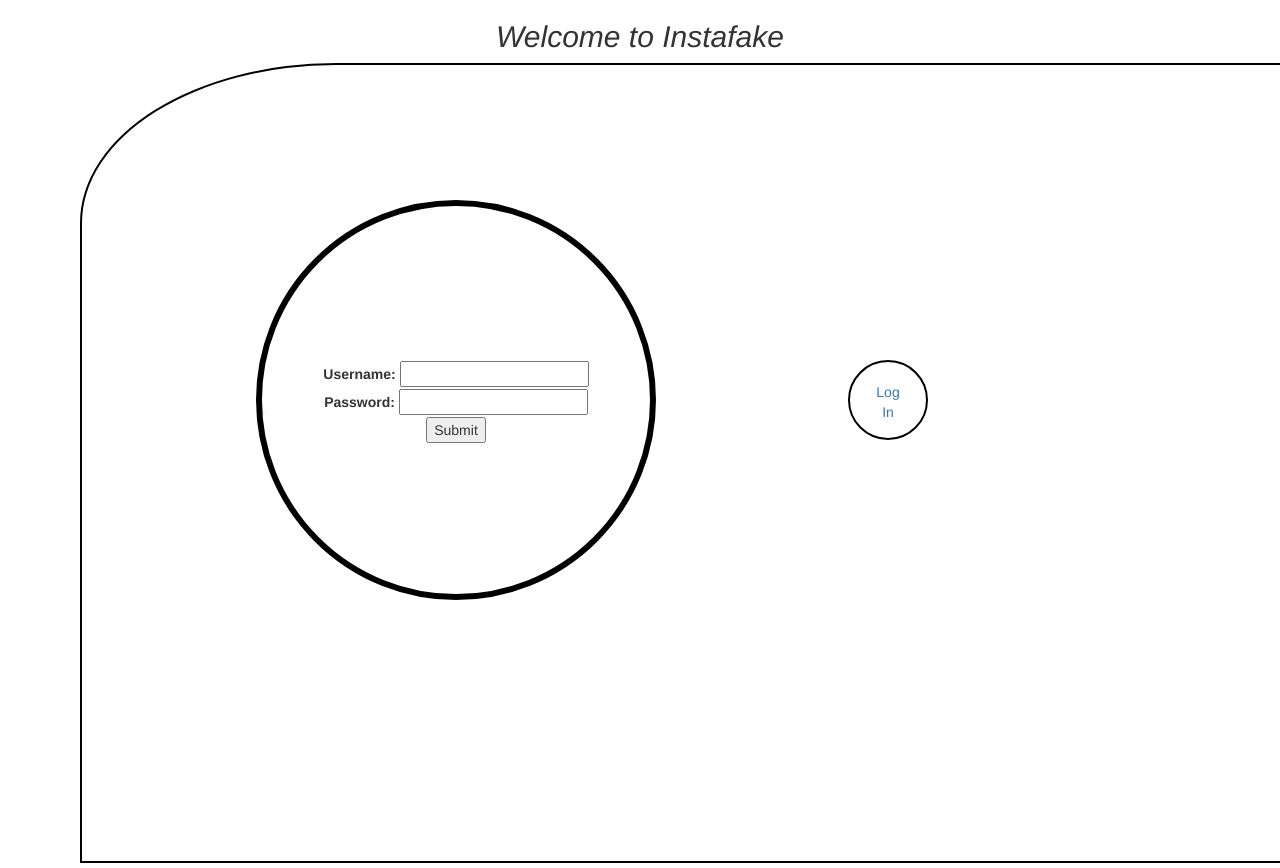
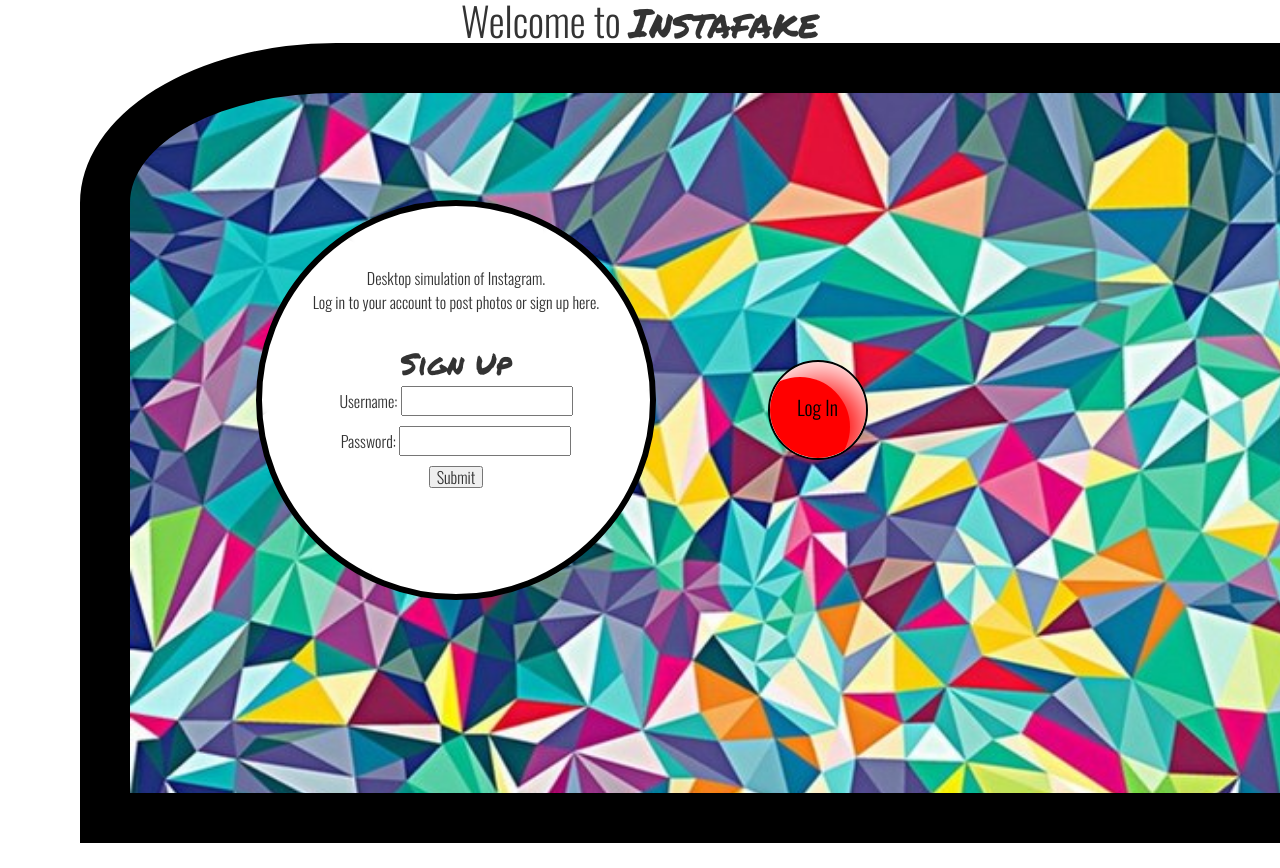
Before and after one commit to Team-New-Jersey/instafake, a Node server app: page /api/signup in a window 1280 px wide; the page is wider, and only the part inside the window is pictured. After the commit the page ends 843 px from the top of that part, so only its background shows below. Run offline with Node 20, Linux system fonts and the light colour scheme; some libraries are stand-ins or nearby versions.

Commit message:
Finalized login and signup UI with jquery animations.

```diff
--- a/static/js/lens.js
+++ b/static/js/lens.js
@@ -19,9 +19,8 @@
 				    queue: false
 				});
 
-
+	    		$(".camera").css('visibility', 'visible');
 				$(".link").delay(500).queue(function (next) {
-	    			$("#form").css('zIndex', 1);
 	    			document.location = $self.attr('href');
 	    			next();
 	  			});
--- a/static/js/shutter.js
+++ b/static/js/shutter.js
@@ -82,9 +82,8 @@
 				    animateTo:-305,
 				    queue: false
 				});
-
+	    		$(".camera").css('visibility', 'visible');
 				$("#form").delay(500).queue(function (next) {
-	    			$(this).css('zIndex', 1);
 	    			$(this).unbind("submit").submit();
 	    			next();
 	  			});
--- a/static/stylesheets/login.css
+++ b/static/stylesheets/login.css
@@ -1,20 +1,71 @@
 html {
   height: 100%;
 }
+
 body {
   min-width: 100%;
   min-height: 100%;
+  font-family: 'Oswald', sans-serif;
   overflow: hidden;
   text-align: center;
 }
 
+span, h1 {
+  font-family: 'Permanent Marker', cursive;
+}
+
+a:link, a:visited, a:hover, a:active {
+  color: black;
+}
+
+h2 {
+  font-size: 40px;
+}
+
+p {
+  margin-bottom: 2%;
+}
+
+h1 {
+  font-size: 30px;
+  margin-top: 10%;
+}
+
+input {
+  margin-bottom: 10px;
+}
+
 #phone {
   display: inline-block;
+  z-index: 1;
   width: 100%;
   height: 800px;
   margin-left: 80px;
-  border: 2px solid black;
   border-top-left-radius: 20%;
+  border: 50px solid black;
+  background-color: #2B2B2C;
+  background-image: url("../images/phone-background1.jpg");
+  -webkit-animation: random 45s steps(1) infinite;
+  animation: random 45s linear steps(1) infinite;
+  background-repeat: no-repeat;
+  background-size: 100% 2000px;
+}
+
+@keyframes random {
+    10% { background-image: url("../images/phone-background2.jpg"); }
+    20% {
+      background-image: url("../images/phone-background3.png");
+      background-size: 300% 300%;
+    }
+    30% {
+      background-image: url("../images/phone-background4.jpg");
+      background-size: 100% 2000px;
+    }
+    40% { background-image: url("../images/phone-background5.jpg"); }
+    60% { background-image: url("../images/phone-background6.jpg"); }
+    70% { background-image: url("../images/phone-background7.jpg"); }
+    80% { background-image: url("../images/phone-background8.jpg"); }
+    90% { background-image: url("../images/phone-background9.jpg"); }
 }
 
 #lens {
@@ -26,29 +77,28 @@
   top: 25%;
   border-radius: 50%;
   overflow: hidden;
+  background-color: white;
+  padding-top: 5%;
 }
 
 #form {
-  margin-top: 40%;
+  margin-top: 2%;
   position: relative;
-  z-index: 1;
+  z-index: 2;
 }
 
-.link {
-  display: inline-block;
-  width: 80px;
-  height: 80px;
+.camera {
+  width: 400px;
+  height: 400px;
   border-radius: 50%;
-  border: 2px solid black;
-  top: 45%;
-  margin-left: 10%;
-  position: fixed;
-  padding: 20px;
-}
-
-h2 {
-  font-style: italic;
-  text-align: center;
+  position: absolute;
+  background-color: black;
+  top: -5px;
+  left: -5px;
+  background-image: url("../images/User-2.png");
+  background-repeat: no-repeat;
+  background-size: 100%;
+  visibility: hidden;
 }
 
 .filter {
@@ -114,3 +164,32 @@
   left: 358px;
   transform: rotate(-305deg);
 }
+
+
+.link {
+  display: inline-block;
+  width: 100px;
+  height: 100px;
+  border-radius: 50%;
+  border: 2px solid black;
+  top: 45%;
+  margin-left: 10%;
+  position: fixed;
+  overflow: hidden;
+  z-index: 3;
+  background-color: white;
+  font-size: 20px;
+}
+
+#link-fill {
+  width: 100px;
+  height: 100px;
+  border-radius: 50%;
+  position: absolute;
+  box-shadow: 20px 0 40px 0 red;
+  background-color: red;
+  padding-left: 35px;
+  padding-top: 20px;
+  left: -20px;
+  top: 15px;
+}
--- a/views/signup.ejs
+++ b/views/signup.ejs
@@ -2,18 +2,23 @@
 <html>
 <head>
     <meta charset="UTF-8">
+    <link rel="stylesheet" href="//maxcdn.bootstrapcdn.com/bootstrap/3.2.0/css/bootstrap.min.css">
+    <link href="https://fonts.googleapis.com/css?family=Permanent+Marker" rel="stylesheet">
+    <link href="https://fonts.googleapis.com/css?family=Oswald:300" rel="stylesheet">
     <link rel="stylesheet" href="/stylesheets/reset.css"/>
     <link rel="stylesheet" href="/stylesheets/login.css"/>
-    <link rel="stylesheet" href="//maxcdn.bootstrapcdn.com/bootstrap/3.2.0/css/bootstrap.min.css">
 	<script src="https://ajax.googleapis.com/ajax/libs/jquery/3.3.1/jquery.min.js"></script>
 	<script type="text/javascript" src="http://beneposto.pl/jqueryrotate/js/jQueryRotateCompressed.js"></script>
-		<h2>Welcome to Instafake</h2>
+		<h2>Welcome to <span>Instafake</span></h2>
 
 </head>
 
 <body>
-	<div id="phone">
+	<div id="phone"></div>
 	<div id="lens">
+		<p>Desktop simulation of Instagram.</p>
+		<p>Log in to your account to post photos or sign up here.</p>
+		<h1>Sign Up</h1>
 		<form id="form" action="/api/signup" method="post" enctype="application/x-www-form-urlencoded">
 			<div>
 				<label>Username:</label>
@@ -27,6 +32,7 @@
 				<input id="snap" type="submit"/>
 			</div>
 		</form>
+		<div class="camera"></div>
 		<div class="filter"></div>
 		<div class="shutter"></div>
 		<div class="shutter2"></div>
@@ -36,9 +42,10 @@
 		<div class="shutter6"></div>
 	</div>
 	<a class="link" href="/api">
+		<div id="link-fill">
 			Log In
+		</div>
 	</a>
-	</div>
 	<script src="/js/lens.js"></script>
 	<script src="/js/shutter.js"></script>
 </body>
```
Also changed, not shown: views/login.ejs (+11 -4 lines), static/images/phone-background1.jpg (added), static/images/phone-background2.jpg (added), static/images/phone-background3.png (added), static/images/phone-background4.jpg (added), static/images/phone-background5.jpg (added), static/images/phone-background6.jpg (added), static/images/phone-background7.jpg (added), static/images/phone-background8.jpg (added), static/images/phone-background9.jpg (added). Lines whose indentation alone changed are shown as unchanged.
